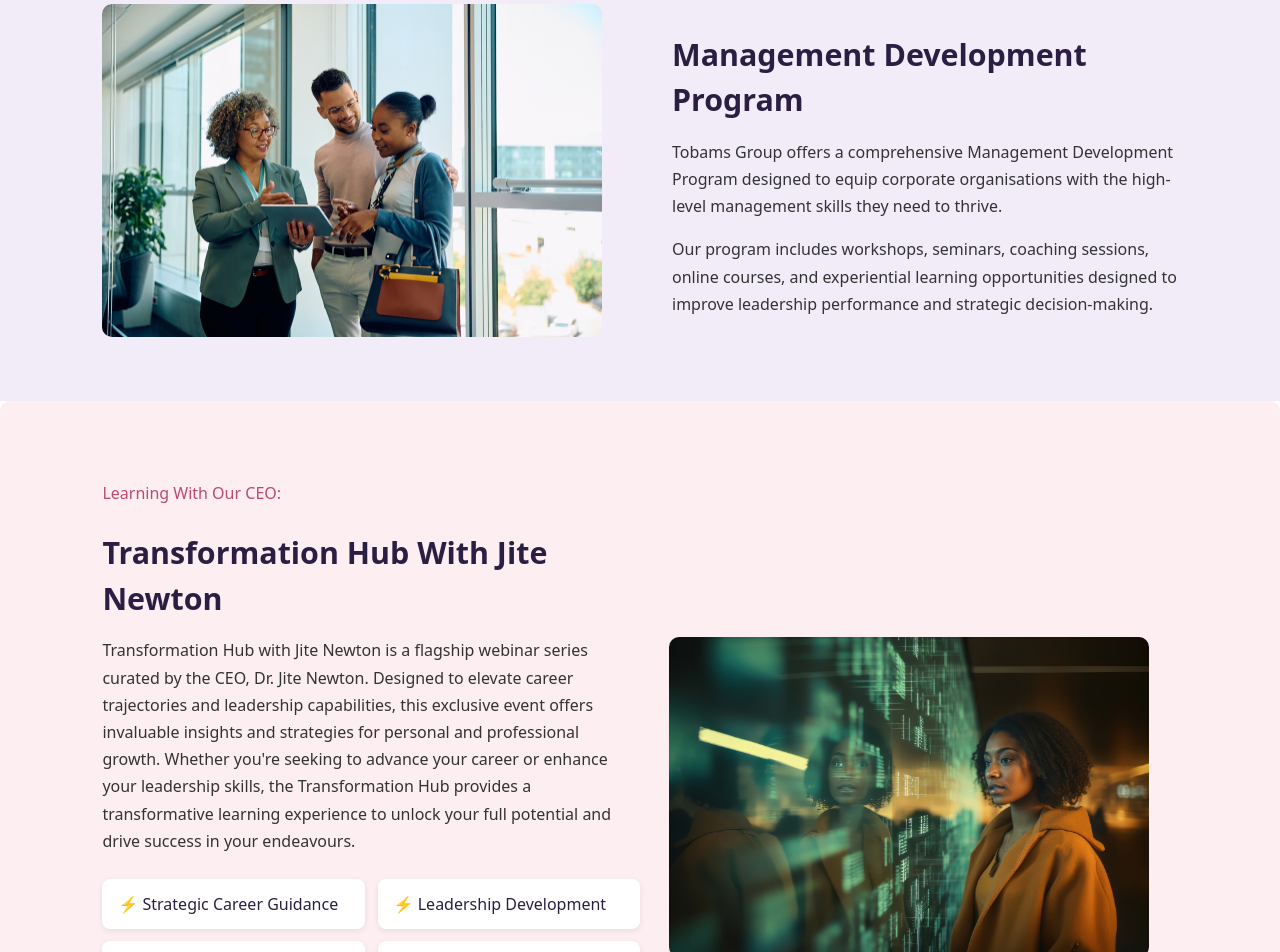
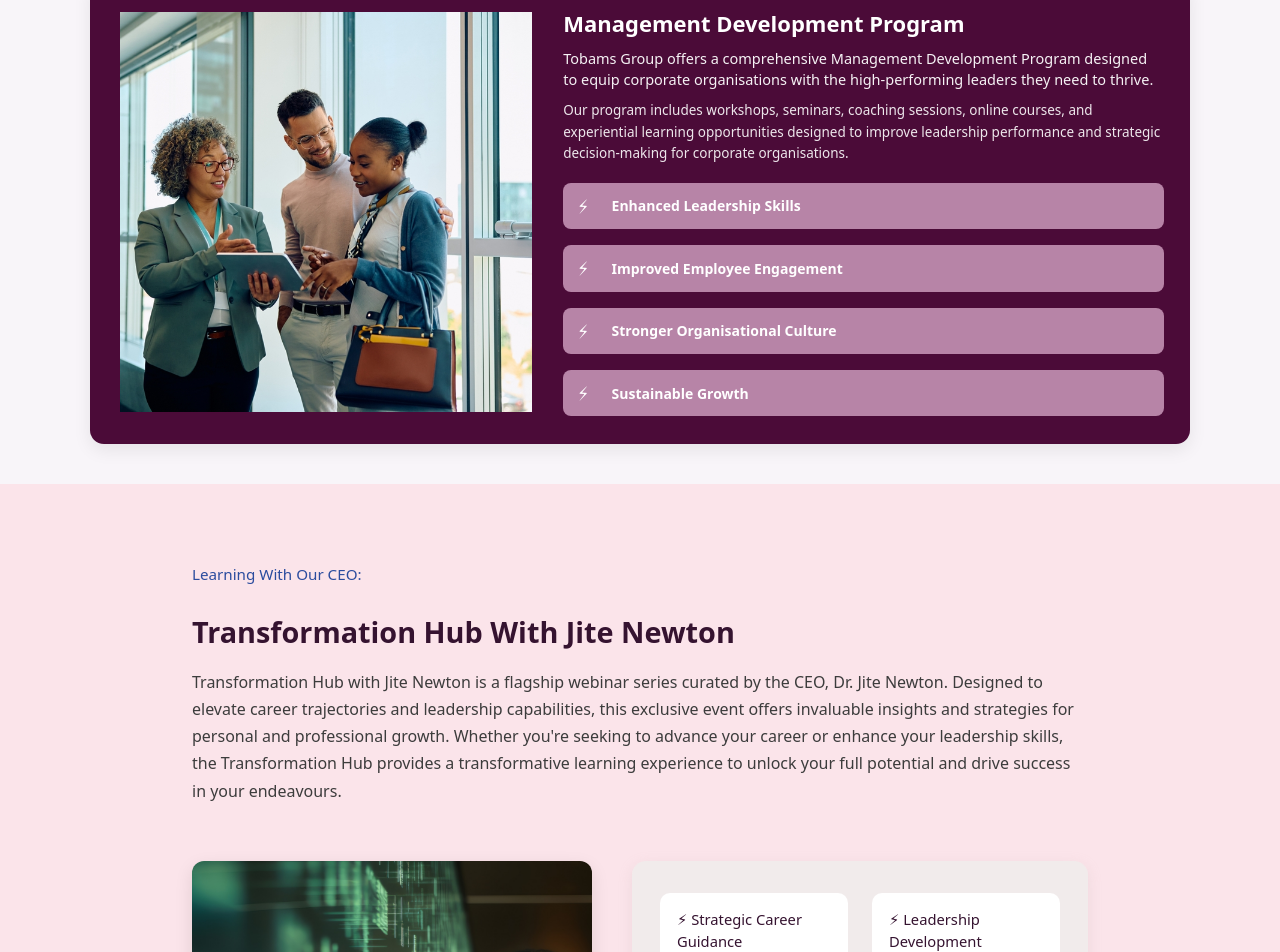
Before and after one commit to Nenyebaby24/Tobams-Training-Website, a React (Vite) app: page / in a window 1280 px wide. Shown: the part 3280-4232 px from the top of the page. Built offline with nearby package versions, Linux system fonts and the light colour scheme.

Commit message:
Updated tobams

```diff
--- a/src/Components/Management/Management.jsx
+++ b/src/Components/Management/Management.jsx
@@ -3,27 +3,53 @@
 import management from "../../assets/management.jpg";
 
 const Management = () => {
+  const features = [
+    "Enhanced Leadership Skills",
+    "Improved Employee Engagement",
+    "Stronger Organisational Culture",
+    "Sustainable Growth",
+  ];
+
   return (
     <section className={styles.managementSection}>
-      <div className={styles.imageContainer}>
+      <div className={styles.purpleBox}>
+        {/* Left: image inside white card */}
+        <div className={styles.imageWrap}>
+          <div className={styles.imageCard}>
             <img src={management} alt="Management Development Program" />
           </div>
+        </div>
 
+        {/* Right: text + features */}
         <div className={styles.content}>
-        <h2>Management Development Program</h2>
-        <p>
+          <h2 className={styles.title}>Management Development Program</h2>
+
+          <p className={styles.lead}>
             Tobams Group offers a comprehensive Management Development Program
-          designed to equip corporate organisations with the high-level
-          management skills they need to thrive.
+            designed to equip corporate organisations with the high-performing
+            leaders they need to thrive.
           </p>
-        <p>
+
+          <p className={styles.desc}>
             Our program includes workshops, seminars, coaching sessions, online
             courses, and experiential learning opportunities designed to improve
-          leadership performance and strategic decision-making.
+            leadership performance and strategic decision-making for corporate
+            organisations.
           </p>
+
+          <div className={styles.features}>
+            {features.map((f, i) => (
+           <div className={styles.featureRow} key={i}>
+                 <span className={styles.bullet}>⚡︎</span>
+                <span className={styles.featureText}>{f}</span>
+              </div>
+            ))}
+          </div>
+        </div>
       </div>
     </section>
   );
 };
 
+
 export default Management;
--- a/src/Components/Management/Management.module.css
+++ b/src/Components/Management/Management.module.css
@@ -1,52 +1,156 @@
+/* Outer section background (page) */
 .managementSection {
+  background-color: #f8f5f9;
+  padding: 40px 20px;
+  display: flex;
+  justify-content: center;
+}
+
+/* The single purple rounded container that holds both image and content */
+.purpleBox {
+  width: 100%;
+  max-width: 1100px;
+  background-color: #4b0b38; /* deep purple */
+  border-radius: 14px;
+  padding: 26px;
+  display: flex;
+  gap: 28px;
+  align-items: center;
+  box-sizing: border-box;
+  box-shadow: 0 6px 18px rgba(0,0,0,0.08);
+}
+
+/* Left column: image inside white card */
+.imageWrap {
+  flex: 0 0 40%; /* keep it slightly narrower than text block */
+  display: flex;
+  justify-content: center;
+  align-items: center;
+}
+
+.imageCard {
+  background: transparent;
+  border-radius: 3px;
+  padding: 6px;
+  width: 100%;
+  height: 160%; /* slightly taller than text section */
+  max-width: 400px; /* narrower box for portrait-like look */
+  display: flex;
+  justify-content: center;
+  align-items: center;
+  overflow: hidden;
+
+}
+
+.imageCard img {
+  width: 150%;
+  height: 150%;
+  object-fit: cover; /* fills nicely, like in your screenshot */
+  border-radius: 10px;
+  display: block;
+}
+
+
+
+/* Right column: content */
+.content {
+  flex: 1 1 56%;
+  color: #fff;
+}
+
+.title {
+  color: #fff;
+  font-size: 22px;
+  font-weight: 700;
+  margin: 0 0 8px 0;
+}
+
+.lead {
+  color: rgba(255,255,255,0.95);
+  margin: 0 0 10px 0;
+  line-height: 1.45;
+  font-size: 14.5px;
+}
+
+.desc {
+  color: rgba(255,255,255,0.9);
+  margin: 0 0 18px 0;
+  line-height: 1.6;
+  font-size: 13.5px;
+}
+
+/* Feature list container (vertical stack inside purple box) */
+.features {
+  display: flex;
+  flex-direction: column;
+  gap: 16px;
+  margin-top: 6px;
+}
+
+/* Each feature row: light purple rounded bar with a white rounded pill bullet at left */
+.featureRow {
+
   display: flex;
   align-items: center;
-  justify-content: space-between;
-  gap: 4rem;
-  padding: 4rem 8%;
-  background-color: #f2ecf9; /* soft lavender from figma */
-  flex-wrap: wrap;
+  gap: 14px;
+  background-color: #B784A7; /* subtle lighter bar */
+  padding: 10px 14px;
+  border-radius: 8px;
 }
 
-.imageContainer {
-  flex: 1;
-  display: flex;
-  justify-content: flex-start;
+.bullet {
+ color: #ffffff; /* white lightning on purple background */
+  font-size: 1.1rem;
+  margin-right: 8px;
+  display: inline-flex;
+  align-items: center;
+  justify-content: center;
+  flex-shrink: 0;
+  transform: rotate(-10deg); /* adds a bit of energy like a real bolt */
 }
 
-.imageContainer img {
+/* Feature text */
+.featureText {
+  color: #fff;
+  font-weight: 600;
+  font-size: 14px;
+}
+
+/* Responsive: on narrow screens stack vertically, keep proportions */
+@media (max-width: 900px) {
+  .purpleBox {
+    flex-direction: column;
+    padding: 20px;
+  }
+
+  .imageWrap {
+    flex: 0 0 auto;
     width: 100%;
-  max-width: 500px;
-  border-radius: 10px;
+    display: flex;
+    justify-content: center;
+  }
+
+  .imageCard {
+    max-width: 520px;
+    width: 90%;
   }
 
   .content {
-  flex: 1;
-  max-width: 600px;
+    width: 100%;
   }
 
-.content h2 {
-  font-size: 1.9rem;
-  font-weight: 600;
-  color: #2a1f43;
-  margin-bottom: 1rem;
+  .featureRow {
+    padding: 12px;
   }
 
-.content p {
-  font-size: 1rem;
-  color: #333;
-  line-height: 1.7;
-  margin-bottom: 1rem;
+  .bullet {
+    width: 22px;
+    height: 8px;
+  }
 }
 
-/* Responsive */
-@media (max-width: 900px) {
-  .managementSection {
-    flex-direction: column;
-    text-align: center;
+@media (max-width: 420px) {
+  .title { font-size: 18px; }
+  .lead, .desc, .featureText { font-size: 13px; }
+  .bullet { width: 18px; height: 8px; }
 }
-
-  .imageContainer {
-    justify-content: center;
-  }
-}
--- a/src/Components/TransformationHub/TransformationHub.jsx
+++ b/src/Components/TransformationHub/TransformationHub.jsx
@@ -1,34 +1,43 @@
-import React from "react";
+
+     import React from "react";
 import styles from "./TransformationHub.module.css";
 import hub from "../../assets/hub.jpg";
 
-const TransformationHub = () => {
+export default function TransformationHub() {
   return (
-    <section className={styles.hubSection}>
-      <div className={styles.content}>
-        <h3>Learning With Our CEO:</h3>
-        <h2>Transformation Hub With Jite Newton</h2>
-        <p>
-          Transformation Hub with Jite Newton is a flagship webinar series curated by the CEO, Dr. Jite Newton. Designed to elevate career trajectories and leadership capabilities, this exclusive event offers invaluable insights and strategies for personal and professional growth. Whether you're seeking to advance your career or enhance your leadership skills, the Transformation Hub provides a transformative learning experience to unlock your full potential and drive success in your endeavours.
-        </p>
-
-        <div className={styles.skillsGrid}>
-          <div>⚡ Strategic Career Guidance</div>
-          <div>⚡ Leadership Development</div>
-          <div>⚡ CV Development</div>
-          <div>⚡ Sustainability Leadership</div>
-          <div>⚡ Communication Skills</div>
-          <div>⚡ Business Model</div>
+    <section className={styles.transformationSection} id="transformation-hub">
+      <div className={styles.container}>
+        <div className={styles.headerText}>
+          <p className={styles.subheading}>Learning With Our CEO:</p>
+          <h2 className={styles.title}>Transformation Hub With Jite Newton</h2>
+          <p className={styles.description}>
+            Transformation Hub with Jite Newton is a flagship webinar series curated by the CEO,
+            Dr. Jite Newton. Designed to elevate career trajectories and leadership capabilities,
+            this exclusive event offers invaluable insights and strategies for personal and professional
+            growth. Whether you're seeking to advance your career or enhance your leadership skills,
+            the Transformation Hub provides a transformative learning experience to unlock your full
+            potential and drive success in your endeavours.
+          </p>
         </div>
 
-        <button className={styles.learnBtn}>Learn More ↗</button>
-      </div>
+        <div className={styles.content}>
+          <div className={styles.imageBox}>
+            <img src={hub} alt="Transformation Hub" className={styles.image} />
+          </div>
 
-      <div className={styles.imageContainer}>
-        <img src={hub} alt="Transformation Hub" />
+          <div className={styles.infoBox}>
+            <div className={styles.infoItems}>
+              <span>⚡︎  Strategic Career Guidance</span>
+              <span>⚡︎  Leadership Development</span>
+              <span>⚡︎  CV Development</span>
+              <span>⚡︎  Sustainability Leadership</span>
+              <span>⚡︎  Communication Skills</span>
+              <span>⚡︎  Business Model</span>
+            </div>
+            <button className={styles.learnMore}>Learn More →</button>
+          </div>
+        </div>
       </div>
     </section>
   );
-};
-
-export default TransformationHub;
+}
--- a/src/Components/TransformationHub/TransformationHub.module.css
+++ b/src/Components/TransformationHub/TransformationHub.module.css
@@ -1,89 +1,169 @@
-.hubSection {
-  display: flex;
-  align-items: center;
-  justify-content: space-between;
-  background: #fdeef2; /* soft pink background */
-  padding: 4rem 8%;
-  flex-wrap: wrap;
-  border-radius: 10px;
-}
+/* Transformation Hub Section - Pixel Perfect Styling */
 
-.content {
-  flex: 1;
-  max-width: 600px;
-}
-
-.content h3 {
-  font-size: 1rem;
-  color: #b94b6f;
-  margin-bottom: 0.4rem;
-  font-weight: 500;
-}
-
-.content h2 {
-  font-size: 1.9rem;
-  color: #2a1f43;
-  margin-bottom: 1rem;
-  font-weight: 600;
-}
-
-.content p {
-  color: #333;
-  line-height: 1.7;
-  margin-bottom: 1.5rem;
-}
-
-.skillsGrid {
-  display: grid;
-  grid-template-columns: repeat(auto-fit, minmax(220px, 1fr));
-  gap: 0.8rem;
-  margin-bottom: 1.5rem;
-}
-
-.skillsGrid div {
-  background: #fff;
-  border-radius: 8px;
-  padding: 0.8rem 1rem;
-  color: #2a1f43;
-  font-weight: 500;
-  box-shadow: 0 2px 6px rgba(0, 0, 0, 0.08);
-}
-
-.learnBtn {
-  background: #520c61;
-  color: #fff;
-  border: none;
-  border-radius: 8px;
-  padding: 0.9rem 1.6rem;
-  cursor: pointer;
-  font-weight: 500;
-}
-
-.learnBtn:hover {
-  background: #432a68;
-}
-
-.imageContainer {
-  flex: 1;
+.transformationSection {
+  background-color: #fbe4ea; /* Soft pink from Figma */
+  padding: 64px 15%;
   display: flex;
   justify-content: center;
 }
 
-.imageContainer img {
+.container {
+  max-width: 1440px;
   width: 100%;
-  max-width: 480px;
-  border-radius: 10px;
-  object-fit: cover;
+  display: flex;
+  flex-direction: column;
+  gap: 40px;
+
 }
 
-/* Responsive */
-@media (max-width: 900px) {
-  .hubSection {
-    flex-direction: column-reverse;
+/* ===== Header Text Section ===== */
+.headerText {
+  text-align: left;
+  max-width: 1000px;
+}
+
+.subheading {
+  color: #2b4c9e; /* Blue accent for "Learning with our CEO" */
+  font-size: 0.95rem;
+  font-weight: 500;
+  margin-bottom: 6px;
+}
+
+.title {
+  color: #351330; /* Dark purple heading */
+  font-size: 1.8rem;
+  font-weight: 700;
+  margin-bottom: 16px;
+}
+
+.description {
+  color: #3c3c3c;
+  font-size: 1rem;
+  line-height: 1.7;
+}
+
+/* ===== Content Section ===== */
+.content {
+  display: flex;
+  gap: 40px;
+  align-items: stretch;
+  justify-content: space-between;
+}
+
+.imageBox {
+  flex: 1;
+  display: flex;
+
+
+}
+
+.image {
+  width: 100%;
+  height: 100%;
+
+  border-radius: 12px;
+  object-fit: cover;
+  box-shadow: 0 6px 18px rgba(0, 0, 0, 0.1);
+
+}
+
+.infoBox {
+  flex: 1;
+  background-color: rgba(241, 235, 235, 0.986);
+  border-radius: 14px;
+  padding: 32px 28px;
+  box-shadow: 0 4px 14px rgba(194, 179, 179, 0.233);
+  display: flex;
+  flex-direction: column;
+  justify-content: space-between;
+}
+
+.infoItems {
+  display: grid;
+  grid-template-columns: 1fr 1fr;
+  gap: 14px 24px;
+  margin-bottom: 20px;
+  grid-auto-rows: 1fr; /* ✅ Forces all grid items to equal height */
+}
+
+.infoItems span {
+  background-color: #fff;
+  border: 1px solid transparent;
+  border-radius: 10px;
+  padding: 14px 16px; /* slightly more padding for balance */
+  font-size: 0.92rem;
+  color: #351330;
+  font-weight: 500;
+  display: flex;
+  align-items: center;
+  gap: 8px;
+  height: 100%; /* ✅ Fills the full grid row height */
+  box-sizing: border-box;
+}
+
+/* ===== Learn More Button ===== */
+.learnMore {
+  background-color: #6c1544;
+  color: #ffffff;
+  border: none;
+  padding: 12px 24px;
+  border-radius: 8px;
+  font-size: 0.95rem;
+  font-weight: 600;
+  cursor: pointer;
+  transition: background 0.3s ease;
+  align-self: flex-start;
+}
+
+.learnMore:hover {
+  background-color: #530f35;
+}
+
+/* ===== Responsive Design ===== */
+
+/* Tablets */
+@media (max-width: 992px) {
+  .title {
+    font-size: 1.6rem;
+  }
+  .content {
+    gap: 28px;
+  }
+}
+
+/* Mobile View */
+@media (max-width: 768px) {
+  .transformationSection {
+    padding: 48px 20px;
+  }
+
+  .headerText {
     text-align: center;
   }
 
-  .imageContainer {
-    margin-bottom: 2rem;
+  .content {
+    flex-direction: column;
+    align-items: center;
+    gap: 28px;
+  }
+
+  .image {
+    max-width: 340px;
+  }
+
+  .infoBox {
+    width: 100%;
+    max-width: 360px;
+    text-align: center;
+    padding: 24px 20px;
+  }
+
+  .infoItems {
+    grid-template-columns: 1fr;
+    gap: 12px;
+  }
+
+  .learnMore {
+    align-self: center;
   }
 }
```
Also changed, not shown: src/Components/CorporateTraining/CorporateTraining.module.css (+4 -3 lines). Lines whose indentation alone changed are shown as unchanged.
